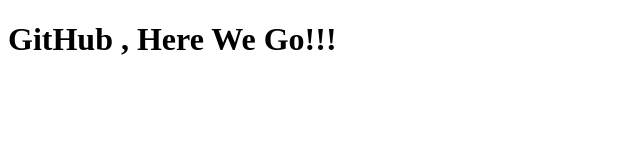
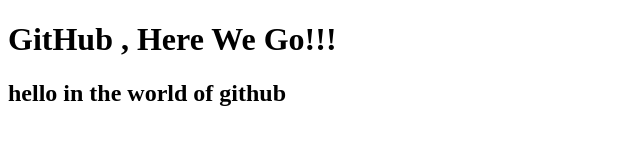
Before and after one commit to Mangal-Mandor/secondRepo, a plain HTML site: page index.html in a window 1280 px wide. Shown: the whole page, without its empty margins (0-640 px from the left). Drawn offline with Linux system fonts and the light colour scheme.

Commit message:
Adding one more line in index file

```diff
--- a/index.html
+++ b/index.html
@@ -7,5 +7,6 @@
 </head>
 <body>
     <h1>GitHub , Here We Go!!!</h1>
+    <h2>hello in the world of github</h2>
 </body>
 </html>
```
